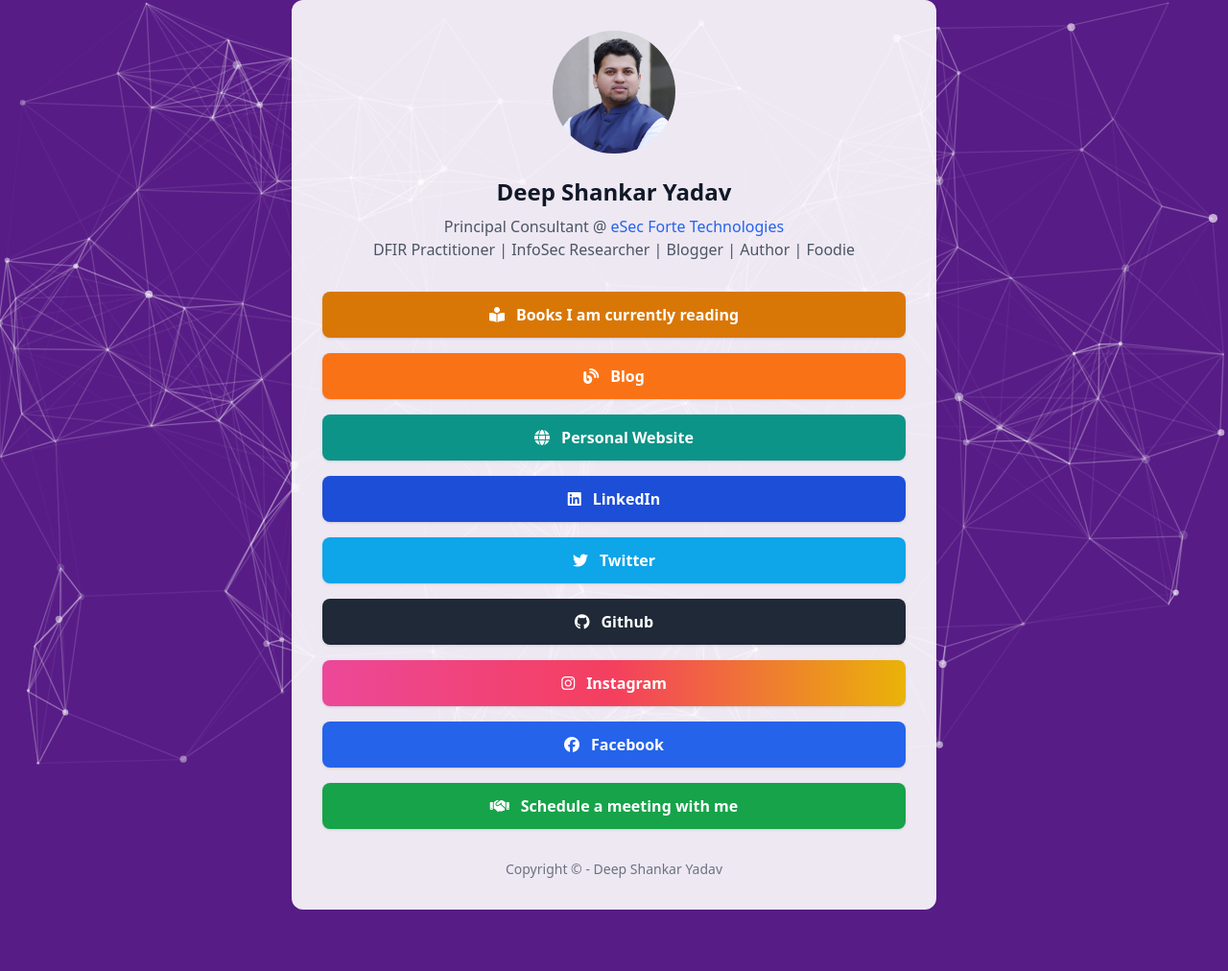
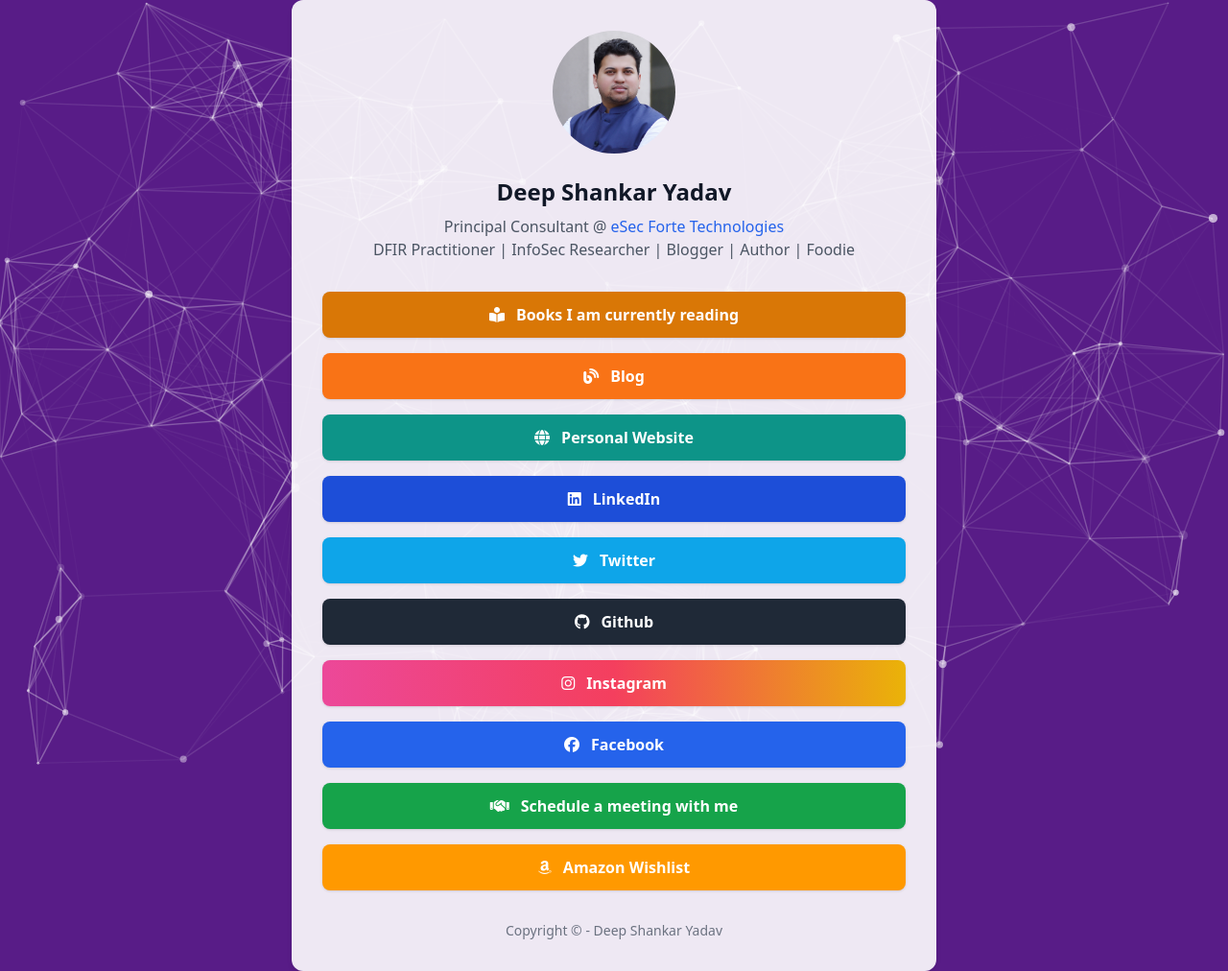
Before and after one commit to deepshankaryadav/deepshankaryadav.github.io, a plain HTML site: page index.html in a window 1280 px wide. Shown: the whole page at 96% size. Before the commit the page ends 948 px from the top, so only its background shows below. Drawn offline with Linux system fonts and the light colour scheme; animation ran at ten frames a second.

Commit message:
Added AWS Wishlist

```diff
--- a/index.html
+++ b/index.html
@@ -106,6 +106,9 @@
                     <a href="https://book.dsy.sh/" target="_blank" class="block px-6 py-3 bg-green-600 hover:bg-green-700 text-white font-semibold rounded-lg shadow transition duration-300 ease-in-out flex items-center justify-center">
                         <i class="fa-solid fa-handshake mr-3"></i> Schedule a meeting with me
                     </a>
+                    <a href="https://www.amazon.in/hz/wishlist/ls/TWWF5XURO8GX" target="_blank" class="block px-6 py-3 bg-yellow-500 hover:bg-yellow-600 text-white font-semibold rounded-lg shadow transition duration-300 ease-in-out flex items-center justify-center" style="background-color: #FF9900;">
+                        <i class="fab fa-amazon mr-3"></i> Amazon Wishlist
+                    </a>
                 </div>
                 <div class="mt-8 text-center text-gray-500 text-sm">
                     Copyright © - Deep Shankar Yadav
```
